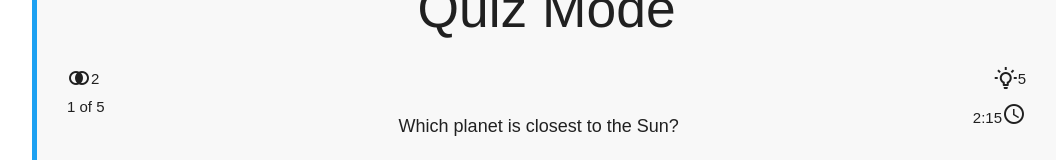
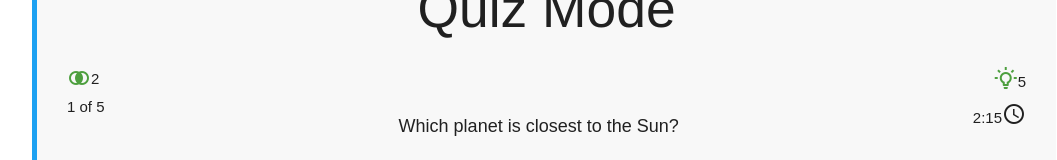
Before and after one commit to Aditya-138/Quiz, a React (Vite) app: page /play/quiz in a window 1280 px wide. Shown: the part 123-283 px from the top of the page, without its empty margins (96-1153 px from the left). Built offline with nearby package versions, Linux system fonts and the light colour scheme.

Commit message:
Adding hints lifeline

```diff
--- a/src/components/quiz/Play.jsx
+++ b/src/components/quiz/Play.jsx
@@ -26,6 +26,7 @@ class Play extends Component {
             hints : 5,
             fiftyFifty :2,
             usedFiftyFifty :false,
+            previousRandomNumbers : [],
             time :{}
         };
     }
@@ -48,7 +49,10 @@ class Play extends Component {
                 nextQuestion,
                 previousQuestion,
                 numberofQuestions : questions.length,
-                answer
+                answer,
+                previousRandomNumbers:[]
+            },() => {
+                this.showOptions();
             })
         }
     };
@@ -150,8 +154,47 @@ class Play extends Component {
         });
     }
 
+    showOptions = () => {
+        const options = Array.from(document.querySelectorAll('.option'));
+
+        options.forEach(option => {
+            option.style.visibility='visible';
+        })
+    }
+
+    handleHints = () => {
+        if(this.state.hints > 0) {
+            const options = Array.from(document.querySelectorAll('.option'));
+        let indexOfAnswer;
+
+        options.forEach((option,index) => {
+            if(option.innerHTML.toLowerCase() === this.state.answer.toLowerCase()) {
+                indexOfAnswer = index;
+            }
+        });
+
+        while (true) {
+            const randomNumber = Math.round(Math.random() *3);
+            if(randomNumber !== indexOfAnswer && !this.state.previousRandomNumbers.includes(randomNumber)){
+                options.forEach((option,index) => {
+                    if(index === randomNumber){
+                        option.style.visibility = 'hidden';
+                        this.setState((prevState) =>({
+                            hints : prevState.hints-1,
+                            previousRandomNumbers:prevState.previousRandomNumbers.concat(randomNumber)
+                        }))
+                    }
+                });
+                break;
+            }
+            if(this.state.previousRandomNumbers.length >=3) break;
+        }
+        }
+    }
+
+
     render (){
-        const { currentQuestion,currentQuestionIndex,numberofQuestions } = this.state;
+        const { currentQuestion,currentQuestionIndex,numberofQuestions,hints } = this.state;
         return (
             <Fragment>
                 <Helmet><title>Quiz page</title></Helmet>
@@ -164,10 +207,12 @@ class Play extends Component {
                         <h2>Quiz Mode</h2>
                         <div className="lifeline-container">
                             <p>
-                                <span className="mdi mdi-set-center mdi-24px lifeline-icon"></span><span className="lifeline">2</span>
+                                <span className="mdi mdi-set-center mdi-24px lifeline-icon"></span>
+                                <span className="lifeline">2</span>
                             </p>
                             <p>
-                                <span className="mdi mdi-lightbulb-on-outline mdi-24px lifeline-icon"></span><span className="lifeline">5</span>
+                                <span  onClick={this.handleHints} className="mdi mdi-lightbulb-on-outline mdi-24px lifeline-icon"></span>
+                                <span  >{hints}</span>
                             </p>
                         </div>
                         <div>
--- a/src/styles/components/_play.scss
+++ b/src/styles/components/_play.scss
@@ -14,6 +14,17 @@
         position: relative;
         top: -3px;
     }
+
+    .lifeline-icon {
+        color :#4D9F3E;
+        cursor: pointer;
+    }
+
+    .lifeline-icon:hover {
+        background: none;
+        color : orange;
+    }
+
 
     h2{
         text-align: center;
```
